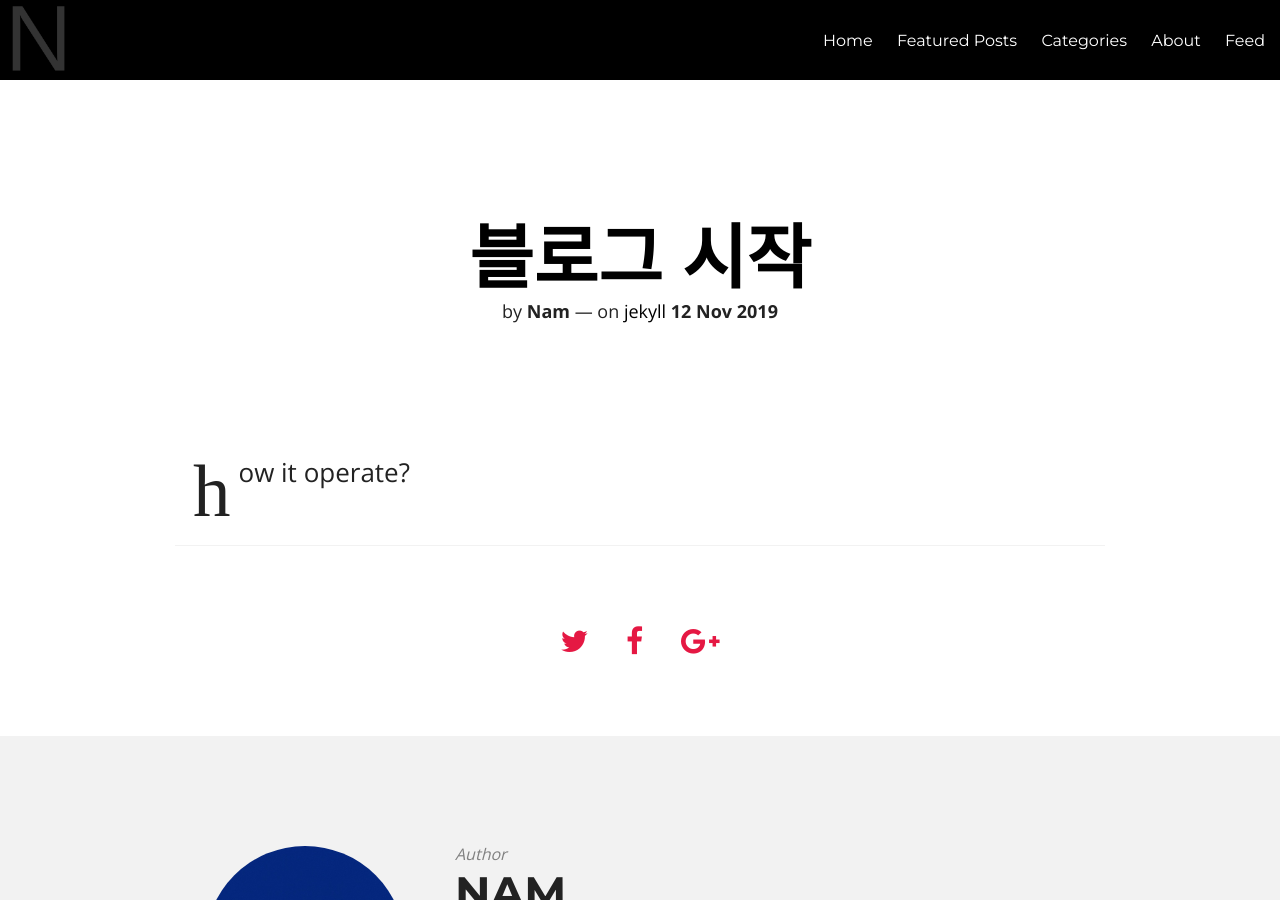
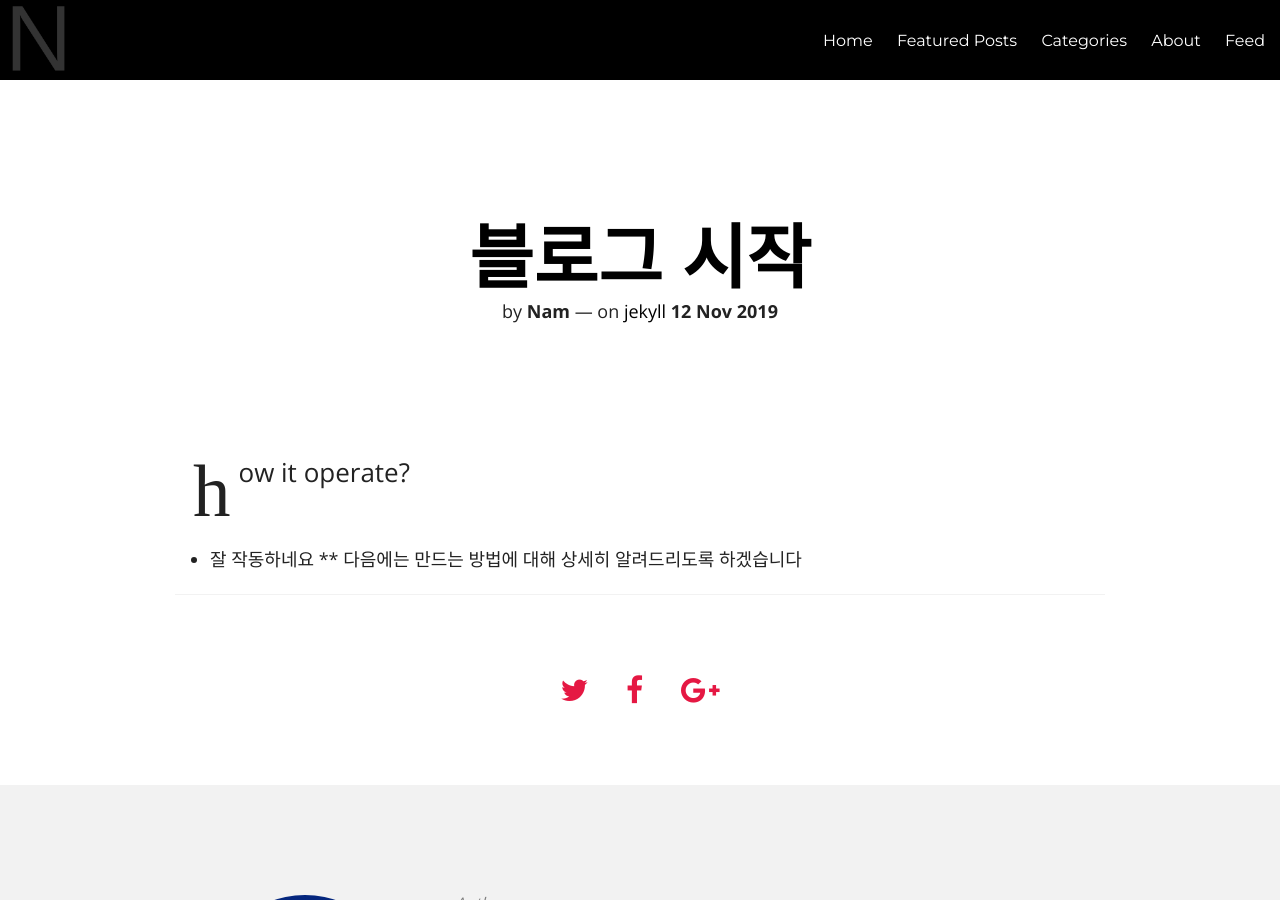
Before and after one commit to NamSuJi/namsuji.github.io, a Jekyll site: the page built from _posts/2019-11-12-블로그시작.md, in a window 1280 px wide and 900 px high. Built offline with Jekyll 4.4.1, drawn with Linux system fonts in a browser that asks for light colours; nearby versions of some CDN libraries; comment, search, counter and statistics services are not loaded.

Commit message:
내용 추가

```diff
--- a/_posts/2019-11-12-블로그시작.md
+++ b/_posts/2019-11-12-블로그시작.md
@@ -15,3 +15,5 @@ featured: true
 ---
 
 how it operate?
+* 잘 작동하네요
+** 다음에는 만드는 방법에 대해 상세히 알려드리도록 하겠습니다
```
